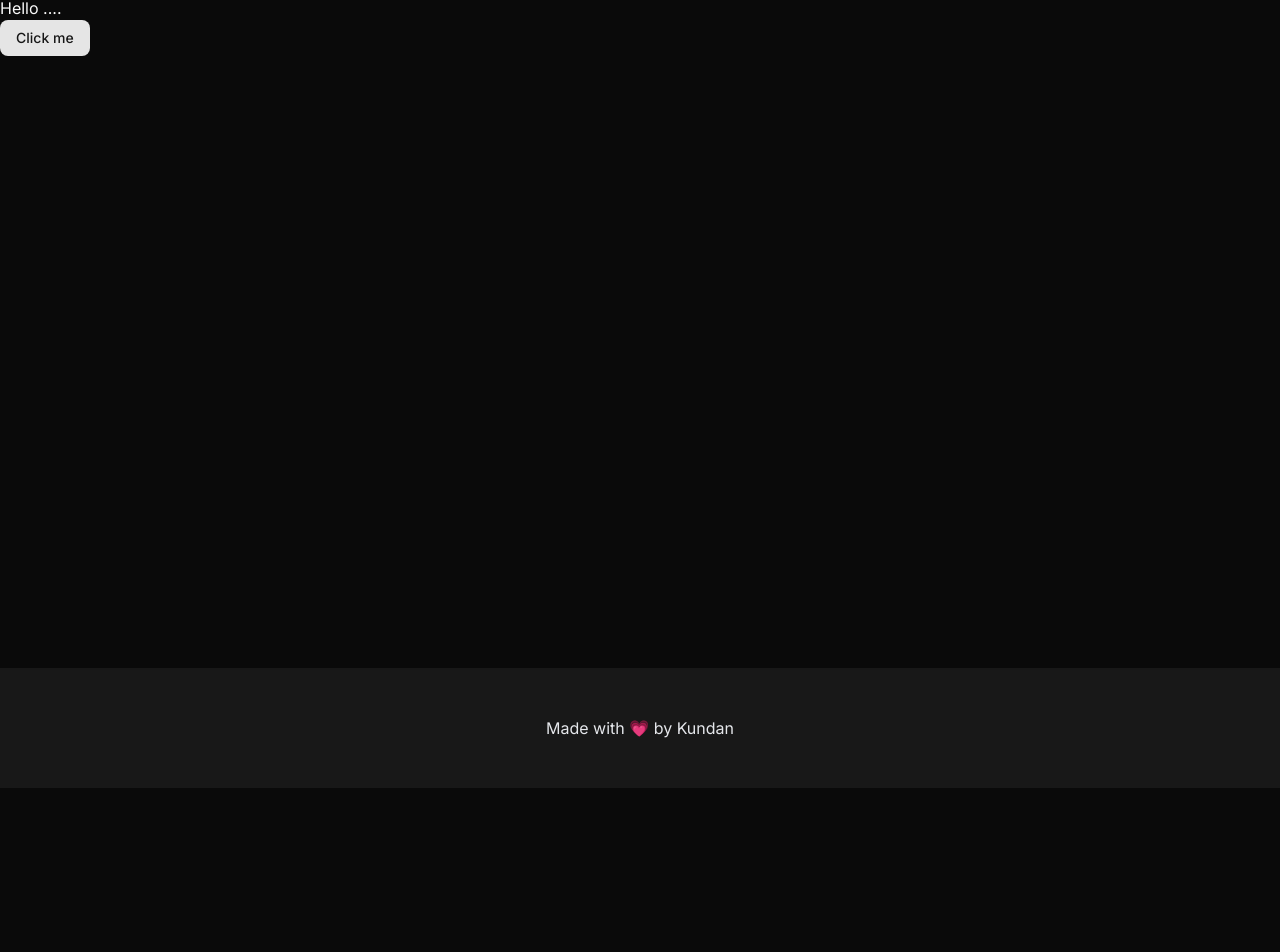
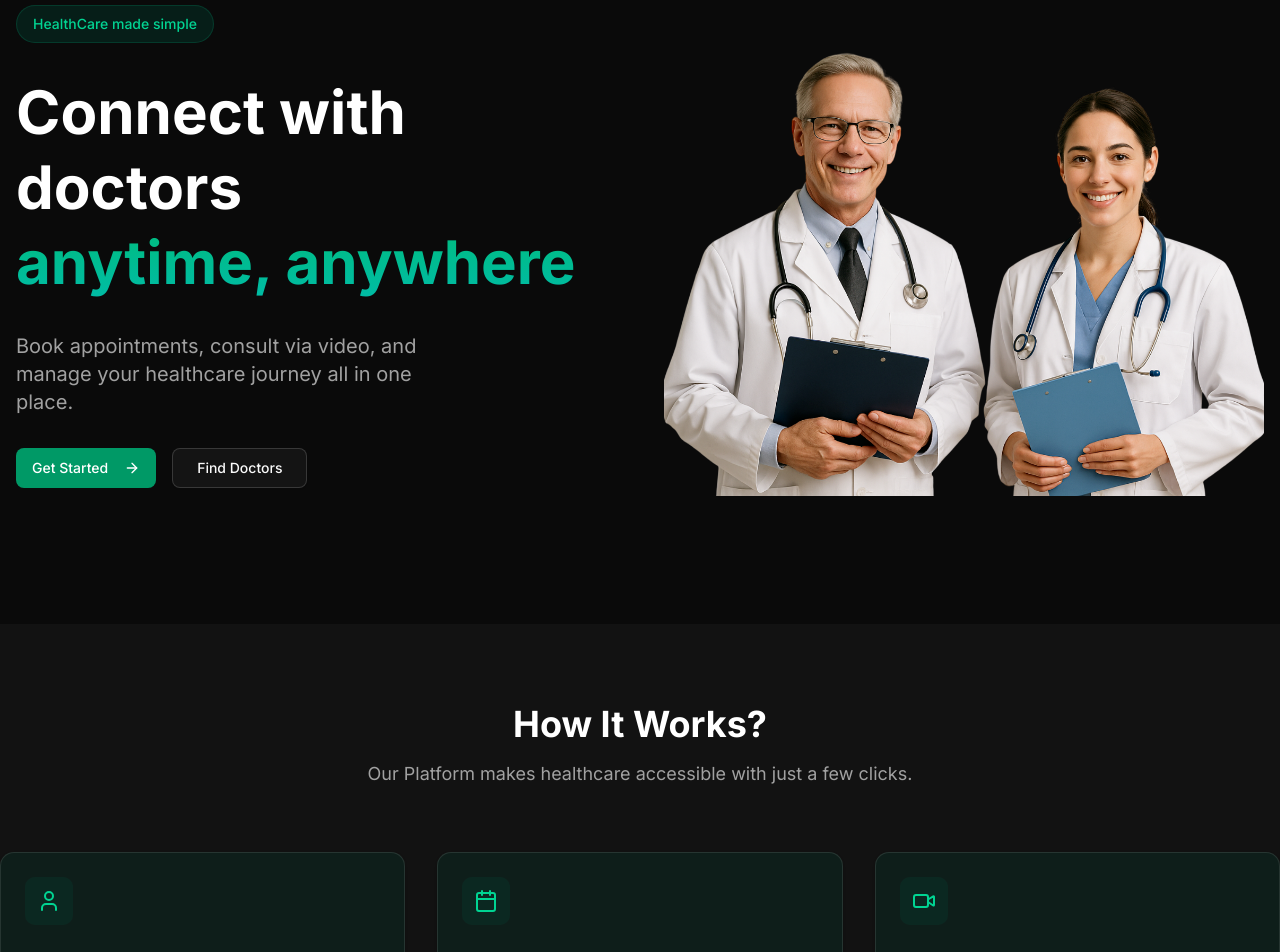
Before and after one commit to kundan-suthar/medimeet, a Next.js app: page / in a window 1280 px wide. Shown: the part 132-1084 px from the top of the page. Before the commit the page ends 920 px from the top, so only its background shows below. Built offline with nearby package versions, Linux system fonts and the light colour scheme; no server answers.

Commit message:
add features card and cta hero section

```diff
--- a/app/globals.css
+++ b/app/globals.css
@@ -123,3 +123,11 @@
     @apply bg-background text-foreground;
   }
 }
+
+.gradient {
+  @apply bg-gradient-to-b from-emerald-500 to-teal-500;
+}
+
+.gradient-title {
+  @apply bg-gradient-to-b  from-emerald-500 to-teal-500 font-bold text-transparent bg-clip-text pb-1 pr-2;
+}
--- a/app/page.js
+++ /dev/null
@@ -1,11 +0,0 @@
-import { Button } from "@/components/ui/button";
-
-export default function Home() {
-  return (
-    <div className="py-32">
-      Hello ....
-      <br />
-      <Button variant="default">Click me</Button>
-    </div>
-  );
-}
--- /dev/null
+++ b/app/page.jsx
@@ -0,0 +1,96 @@
+import { Badge } from "@/components/ui/badge";
+import { Button } from "@/components/ui/button";
+import { Card, CardContent, CardHeader, CardTitle } from "@/components/ui/card";
+import { features } from "@/lib/data";
+import { ArrowRight } from "lucide-react";
+import Image from "next/image";
+import Link from "next/link";
+
+export default function Home() {
+  return (
+    <div className="bg-background">
+      <section className="relative overflow-hidden py-32">
+        <div className="container mx-auto px-4">
+          <div className="grid grid-cols-1 lg:grid-cols-2 gap-12 items-center ">
+            <div className="space-y-8">
+              <Badge
+                variant="outline"
+                className="bg-emerald-900/30 border-emerald-700/30 px-4 py-2 text-emerald-400 text-sm"
+              >
+                HealthCare made simple
+              </Badge>
+              <h1 className="text-4xl md:text-5xl lg:text-6xl font-bold text-white leading-tight">
+                Connect with doctors <br />
+                <span className="gradient-title">anytime, anywhere</span>
+              </h1>
+              <p className="text-muted-foreground text-lg md:text-xl max-w-md">
+                Book appointments, consult via video, and manage your healthcare
+                journey all in one place.
+              </p>
+              <div className="flex flex-col sm:flex-row gap-4 ">
+                <Button
+                  asChild
+                  size="lg"
+                  className="bg-emerald-600 text-white  hover:bg-emerald-700"
+                >
+                  <Link href={"/onboarding"}>
+                    Get Started <ArrowRight className="ml-2 h-4 w-4" />
+                  </Link>
+                </Button>
+                <Button
+                  asChild
+                  size="lg"
+                  variant="outline"
+                  className="border-emerald-700/30 hover:bg-muted/80"
+                >
+                  <Link href={"/doctors"}>Find Doctors</Link>
+                </Button>
+              </div>
+            </div>
+            <div className="relative h-[400px] lg:h-[500px] rounded-xl overflow-hidden">
+              <Image
+                src="/banner2.png"
+                alt="Doctor consultant"
+                fill
+                priority
+                className="object-cover md:pt-14 rounded-xl "
+              />
+            </div>
+          </div>
+        </div>
+      </section>
+      <section className="py-20 bg-muted/30">
+        <div>
+          <div className="text-center mb-16">
+            <h2 className="text-3xl md:text-4xl font-bold text-white mb-4">
+              How It Works?
+            </h2>
+            <p className="text-muted-foreground text-lg max-w-2xl mx-auto">
+              Our Platform makes healthcare accessible with just a few clicks.
+            </p>
+          </div>
+          <div className="grid grid-cols-1 md:grid-cols-2 lg:grid-cols-3 gap-8">
+            {features.map((feature) => {
+              return (
+                <Card
+                  key={feature.title}
+                  className="bg-emerald-900/20 hover:border-emerald-800/40 transition-all duration-300"
+                >
+                  <CardHeader className="pb-2">
+                    <div className="bg-emerald-900/20 p-3 rounded-lg w-fit mb-4">
+                      {feature.icon}
+                    </div>
+                    <CardTitle className="text-xl font-semibold text-white">{feature.title}</CardTitle>
+                  </CardHeader>
+                  <CardContent>
+                    <p>{feature.description}</p>
+                  </CardContent>
+                </Card>
+              );
+            })}
+          </div>
+        </div>
+      </section>
+    </div>
+  );
+}
--- /dev/null
+++ b/lib/data.js
@@ -0,0 +1,81 @@
+import {
+  Calendar,
+  Video,
+  CreditCard,
+  User,
+  FileText,
+  ShieldCheck,
+} from "lucide-react";
+
+// JSON data for features
+export const features = [
+  {
+    icon: <User className="h-6 w-6 text-emerald-400" />,
+    title: "Create Your Profile",
+    description:
+      "Sign up and complete your profile to get personalized healthcare recommendations and services.",
+  },
+  {
+    icon: <Calendar className="h-6 w-6 text-emerald-400" />,
+    title: "Book Appointments",
+    description:
+      "Browse doctor profiles, check availability, and book appointments that fit your schedule.",
+  },
+  {
+    icon: <Video className="h-6 w-6 text-emerald-400" />,
+    title: "Video Consultation",
+    description:
+      "Connect with doctors through secure, high-quality video consultations from the comfort of your home.",
+  },
+  {
+    icon: <CreditCard className="h-6 w-6 text-emerald-400" />,
+    title: "Consultation Credits",
+    description:
+      "Purchase credit packages that fit your healthcare needs with our simple subscription model.",
+  },
+  {
+    icon: <ShieldCheck className="h-6 w-6 text-emerald-400" />,
+    title: "Verified Doctors",
+    description:
+      "All healthcare providers are carefully vetted and verified to ensure quality care.",
+  },
+  {
+    icon: <FileText className="h-6 w-6 text-emerald-400" />,
+    title: "Medical Documentation",
+    description:
+      "Access and manage your appointment history, doctor's notes, and medical recommendations.",
+  },
+];
+
+// JSON data for testimonials
+export const testimonials = [
+  {
+    initials: "SP",
+    name: "Sarah P.",
+    role: "Patient",
+    quote:
+      "The video consultation feature saved me so much time. I was able to get medical advice without taking time off work or traveling to a clinic.",
+  },
+  {
+    initials: "DR",
+    name: "Dr. Robert M.",
+    role: "Cardiologist",
+    quote:
+      "This platform has revolutionized my practice. I can now reach more patients and provide timely care without the constraints of a physical office.",
+  },
+  {
+    initials: "JT",
+    name: "James T.",
+    role: "Patient",
+    quote:
+      "The credit system is so convenient. I purchased a package for my family, and we've been able to consult with specialists whenever needed.",
+  },
+];
+
+// JSON data for credit system benefits
+export const creditBenefits = [
+  "Each consultation requires <strong class='text-emerald-400'>2 credits</strong> regardless of duration",
+  "Credits <strong class='text-emerald-400'>never expire</strong> - use them whenever you need",
+  "Monthly subscriptions give you <strong class='text-emerald-400'>fresh credits every month</strong>",
+  "Cancel or change your subscription <strong class='text-emerald-400'>anytime</strong> without penalties",
+];
```
Also changed, not shown: 1 other file (tests, documents, lock files or other folders).
